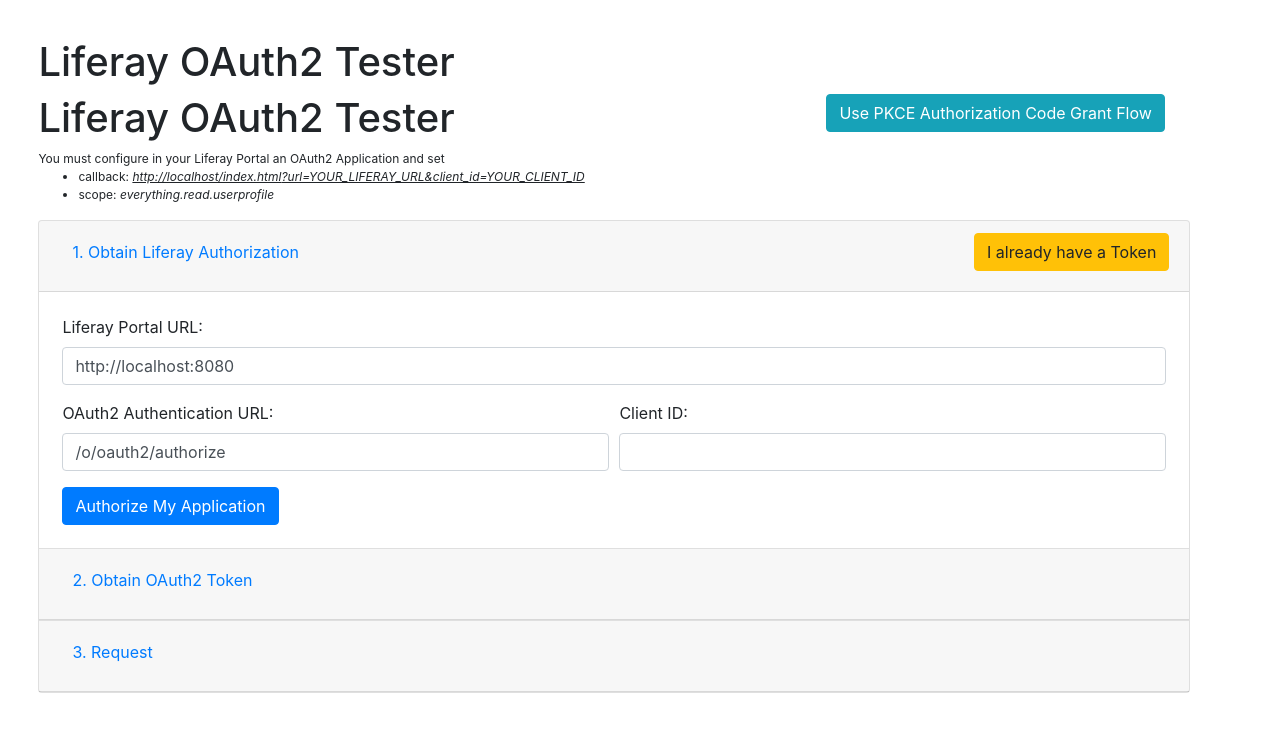
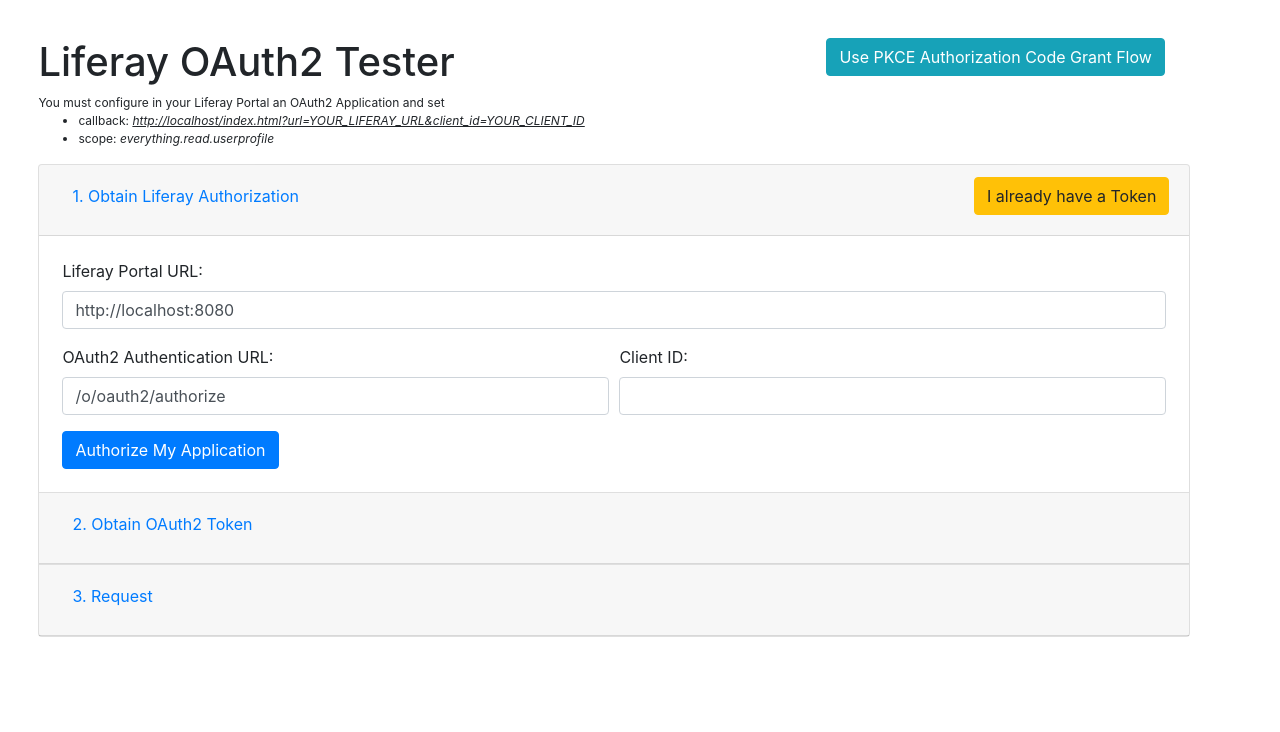
Before and after one commit to martamedio/liferay-oauth2-tester, a plain HTML site: page index.html in a window 1280 px wide. Drawn offline with nearby package versions, Linux system fonts and the light colour scheme.

Commit message:
Remove duplicated H1

```diff
--- a/index.html
+++ b/index.html
@@ -12,7 +12,6 @@
   </script>
 </head>
 <body>
-	<h1>Liferay OAuth2 Tester</h1>
 	<div class="row">
 		<div class="col-8">
 			<h1>Liferay OAuth2 Tester</h1>
```
